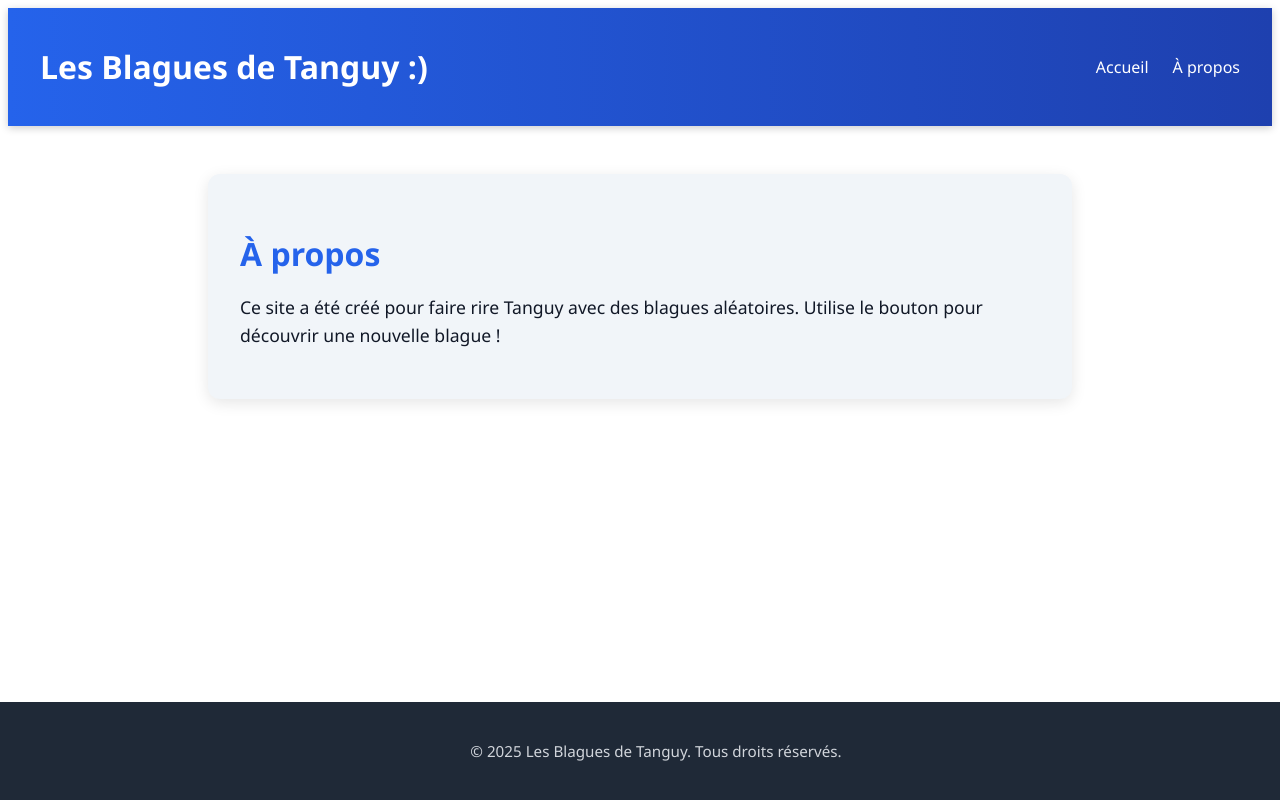
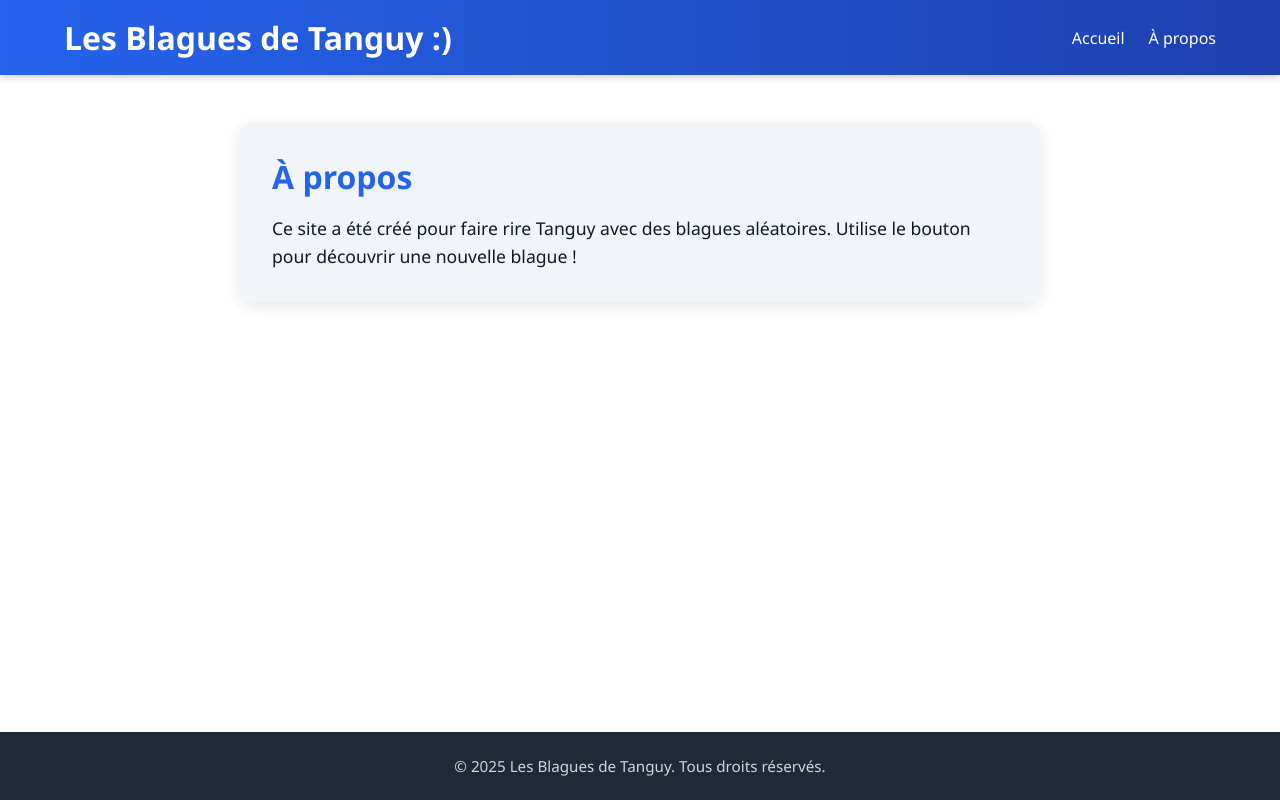
Before and after one commit to TanguyBonfitt0/marvel, a React (Vite) app: page /about in a window 1280 px wide. Built offline with nearby package versions, Linux system fonts and the light colour scheme; what blagues-api would draw is missing.

Commit message:
css cleaner

```diff
--- a/src/index.css
+++ b/src/index.css
@@ -1,3 +1,5 @@
+@import './styles/variables.css';
+
 :root {
   font-family: system-ui, Avenir, Helvetica, Arial, sans-serif;
   line-height: 1.5;
--- a/src/styles/App.css
+++ b/src/styles/App.css
@@ -1,3 +1,5 @@
+@import './variables.css';
+
 /* --- Reset de base --- */
 * {
   margin: 0;
--- a/src/styles/variables.css
+++ b/src/styles/variables.css
@@ -9,3 +9,9 @@
     --color-footer-text: #d1d5db;
     --font-main: 'Segoe UI', Tahoma, Geneva, Verdana, sans-serif;
 }
+
+* {
+    margin: 0;
+    padding: 0;
+    box-sizing: border-box;
+}
```
